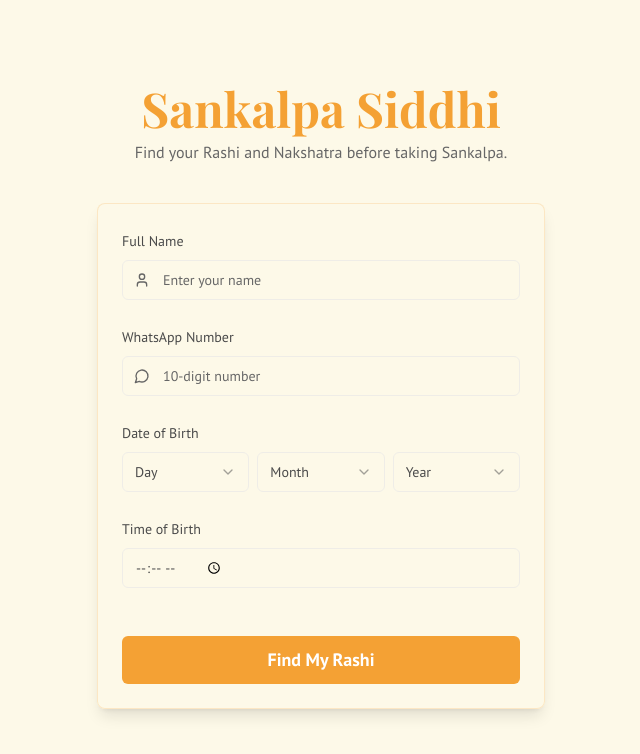
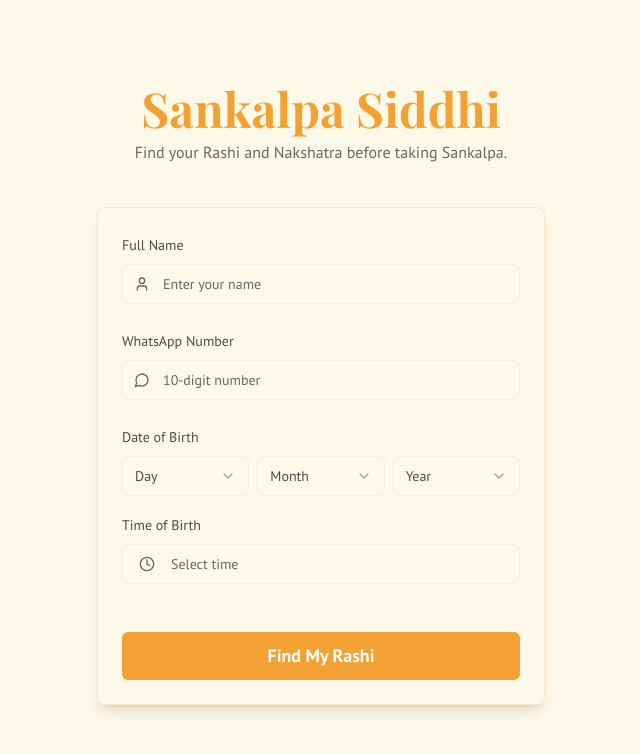
Before and after one commit to rsaisankalp/rashinakshatra, a Next.js app: page / in a window 1280 px wide. Shown: the top 754 px of the page, without its empty margins (319-959 px from the left). Built offline with nearby package versions, Linux system fonts and the light colour scheme; a web font is replaced by a local one.

Commit message:
TIme of Birth is not user friendly , where ever you click in the block ,

```diff
--- /dev/null
+++ b/src/components/custom-time-picker.tsx
@@ -0,0 +1,138 @@
+"use client";
+
+import * as React from "react";
+import { Clock } from "lucide-react";
+import { Button } from "@/components/ui/button";
+import {
+  Popover,
+  PopoverContent,
+  PopoverTrigger,
+} from "@/components/ui/popover";
+import {
+  Select,
+  SelectContent,
+  SelectItem,
+  SelectTrigger,
+  SelectValue,
+} from "@/components/ui/select";
+import { cn } from "@/lib/utils";
+
+interface CustomTimePickerProps {
+  value: string;
+  onChange: (value: string) => void;
+}
+
+const hours = Array.from({ length: 12 }, (_, i) => (i + 1).toString().padStart(2, '0'));
+const minutes = Array.from({ length: 60 }, (_, i) => i.toString().padStart(2, '0'));
+const ampmOptions = ["AM", "PM"];
+
+export function CustomTimePicker({ value, onChange }: CustomTimePickerProps) {
+  const [isOpen, setIsOpen] = React.useState(false);
+
+  const [hour, setHour] = React.useState("12");
+  const [minute, setMinute] = React.useState("00");
+  const [ampm, setAmpm] = React.useState("AM");
+
+  React.useEffect(() => {
+    if (value) {
+      const [h, m] = value.split(":");
+      const hourNum = parseInt(h, 10);
+      if (hourNum >= 12) {
+        setAmpm("PM");
+        setHour(hourNum === 12 ? "12" : (hourNum - 12).toString().padStart(2, '0'));
+      } else {
+        setAmpm("AM");
+        setHour(hourNum === 0 ? "12" : hourNum.toString().padStart(2, '0'));
+      }
+      setMinute(m);
+    }
+  }, [value]);
+
+  const handleTimeChange = (newHour: string, newMinute: string, newAmpm: string) => {
+    let hour24 = parseInt(newHour, 10);
+    if (newAmpm === "PM" && hour24 < 12) {
+      hour24 += 12;
+    }
+    if (newAmpm === "AM" && hour24 === 12) {
+      hour24 = 0;
+    }
+    onChange(`${hour24.toString().padStart(2, '0')}:${newMinute}`);
+  };
+
+  const handleHourChange = (newHour: string) => {
+    setHour(newHour);
+    handleTimeChange(newHour, minute, ampm);
+  };
+
+  const handleMinuteChange = (newMinute: string) => {
+    setMinute(newMinute);
+    handleTimeChange(hour, newMinute, ampm);
+  };
+
+  const handleAmPmChange = (newAmpm: string) => {
+    setAmpm(newAmpm);
+    handleTimeChange(hour, minute, newAmpm);
+  };
+
+  const displayValue = value
+    ? `${hour}:${minute} ${ampm}`
+    : "Select time";
+
+  return (
+    <Popover open={isOpen} onOpenChange={setIsOpen}>
+      <PopoverTrigger asChild>
+        <Button
+          variant="outline"
+          className={cn(
+            "w-full justify-start text-left font-normal h-10",
+            !value && "text-muted-foreground"
+          )}
+        >
+          <Clock className="mr-2 h-4 w-4" />
+          {displayValue}
+        </Button>
+      </PopoverTrigger>
+      <PopoverContent className="w-auto p-2" align="start">
+        <div className="flex items-center gap-2">
+          <Select onValueChange={handleHourChange} value={hour}>
+            <SelectTrigger className="w-20">
+              <SelectValue placeholder="Hour" />
+            </SelectTrigger>
+            <SelectContent>
+              {hours.map((h) => (
+                <SelectItem key={h} value={h}>
+                  {h}
+                </SelectItem>
+              ))}
+            </SelectContent>
+          </Select>
+          <span>:</span>
+          <Select onValueChange={handleMinuteChange} value={minute}>
+            <SelectTrigger className="w-20">
+              <SelectValue placeholder="Min" />
+            </SelectTrigger>
+            <SelectContent>
+              {minutes.map((m) => (
+                <SelectItem key={m} value={m}>
+                  {m}
+                </SelectItem>
+              ))}
+            </SelectContent>
+          </Select>
+          <Select onValueChange={handleAmPmChange} value={ampm}>
+            <SelectTrigger className="w-20">
+              <SelectValue placeholder="AM/PM" />
+            </SelectTrigger>
+            <SelectContent>
+              {ampmOptions.map((ap) => (
+                <SelectItem key={ap} value={ap}>
+                  {ap}
+                </SelectItem>
+              ))}
+            </SelectContent>
+          </Select>
+        </div>
+      </PopoverContent>
+    </Popover>
+  );
+}
--- a/src/components/sankalpa-form.tsx
+++ b/src/components/sankalpa-form.tsx
@@ -1,9 +1,9 @@
 'use client';
 
 import { zodResolver } from "@hookform/resolvers/zod"
-import { useForm, useWatch } from "react-hook-form"
+import { useForm } from "react-hook-form"
 import { z } from "zod"
-import { User, MessageCircle } from "lucide-react"
+import { User, MessageCircle, Calendar, Clock } from "lucide-react"
 import { Button } from "@/components/ui/button"
 import {
   Form,
@@ -16,6 +16,7 @@ import {
 import { Input } from "@/components/ui/input"
 import { Select, SelectContent, SelectItem, SelectTrigger, SelectValue } from "@/components/ui/select"
 import { Card, CardContent, CardFooter } from "@/components/ui/card"
+import { CustomTimePicker } from "./custom-time-picker";
 
 const currentYear = new Date().getFullYear();
 const years = Array.from({ length: 100 }, (_, i) => currentYear - i);
@@ -27,12 +28,11 @@ const months = [
 ];
 const days = Array.from({ length: 31 }, (_, i) => i + 1);
 
-
 const formSchema = z.object({
   name: z.string().min(2, {
     message: "Name must be at least 2 characters.",
   }),
-  whatsapp: z.string().regex(/^\d{10}$/, "WhatsApp number must be 10 digits."),
+  whatsapp: z.string().regex(/^\d{10}$/, "WhatsApp number must be 10 digits.").min(1, "WhatsApp number is required."),
   day: z.string({ required_error: "Day is required." }),
   month: z.string({ required_error: "Month is required." }),
   year: z.string({ required_error: "Year is required." }),
@@ -49,7 +49,6 @@ const formSchema = z.object({
     path: ["day"],
 });
 
-
 type SankalpaFormProps = {
   onSubmit: (values: z.infer<typeof formSchema>) => void;
 };
@@ -60,6 +59,7 @@ export function SankalpaForm({ onSubmit }: SankalpaFormProps) {
     defaultValues: {
       name: "",
       whatsapp: "",
+      tob: "",
     },
   });
 
@@ -69,7 +69,7 @@ export function SankalpaForm({ onSubmit }: SankalpaFormProps) {
 
 
   return (
-    <Card className="bg-card/80 backdrop-blur-sm border-primary/20 shadow-lg">
+    <Card className="w-full max-w-md bg-card/80 backdrop-blur-sm border-primary/20 shadow-lg">
       <Form {...form}>
         <form onSubmit={form.handleSubmit(handleFormSubmit)} className="space-y-6">
           <CardContent className="space-y-6 pt-6">
@@ -106,6 +106,7 @@ export function SankalpaForm({ onSubmit }: SankalpaFormProps) {
               )}
             />
 
+            <div className="space-y-4">
                <div className="space-y-2">
                 <FormLabel>Date of Birth</FormLabel>
                 <div className="grid grid-cols-3 gap-2">
@@ -167,9 +168,10 @@ export function SankalpaForm({ onSubmit }: SankalpaFormProps) {
                     )}
                   />
                 </div>
-              <FormMessage className="mt-2">{form.formState.errors.day?.message ? "The selected date is invalid." : ""}</FormMessage>
+                 <FormMessage>{form.formState.errors.day?.message ? "The selected date is invalid." : ""}</FormMessage>
               </div>
 
+              <div className="space-y-2">
                 <FormField
                   control={form.control}
                   name="tob"
@@ -177,12 +179,14 @@ export function SankalpaForm({ onSubmit }: SankalpaFormProps) {
                     <FormItem>
                       <FormLabel>Time of Birth</FormLabel>
                       <FormControl>
-                    <Input type="time" {...field} className="h-10 text-base" />
+                         <CustomTimePicker value={field.value} onChange={field.onChange} />
                       </FormControl>
                       <FormMessage />
                     </FormItem>
                   )}
                 />
+              </div>
+            </div>
 
           </CardContent>
           <CardFooter>
```
Lines whose indentation alone changed are shown as unchanged.
